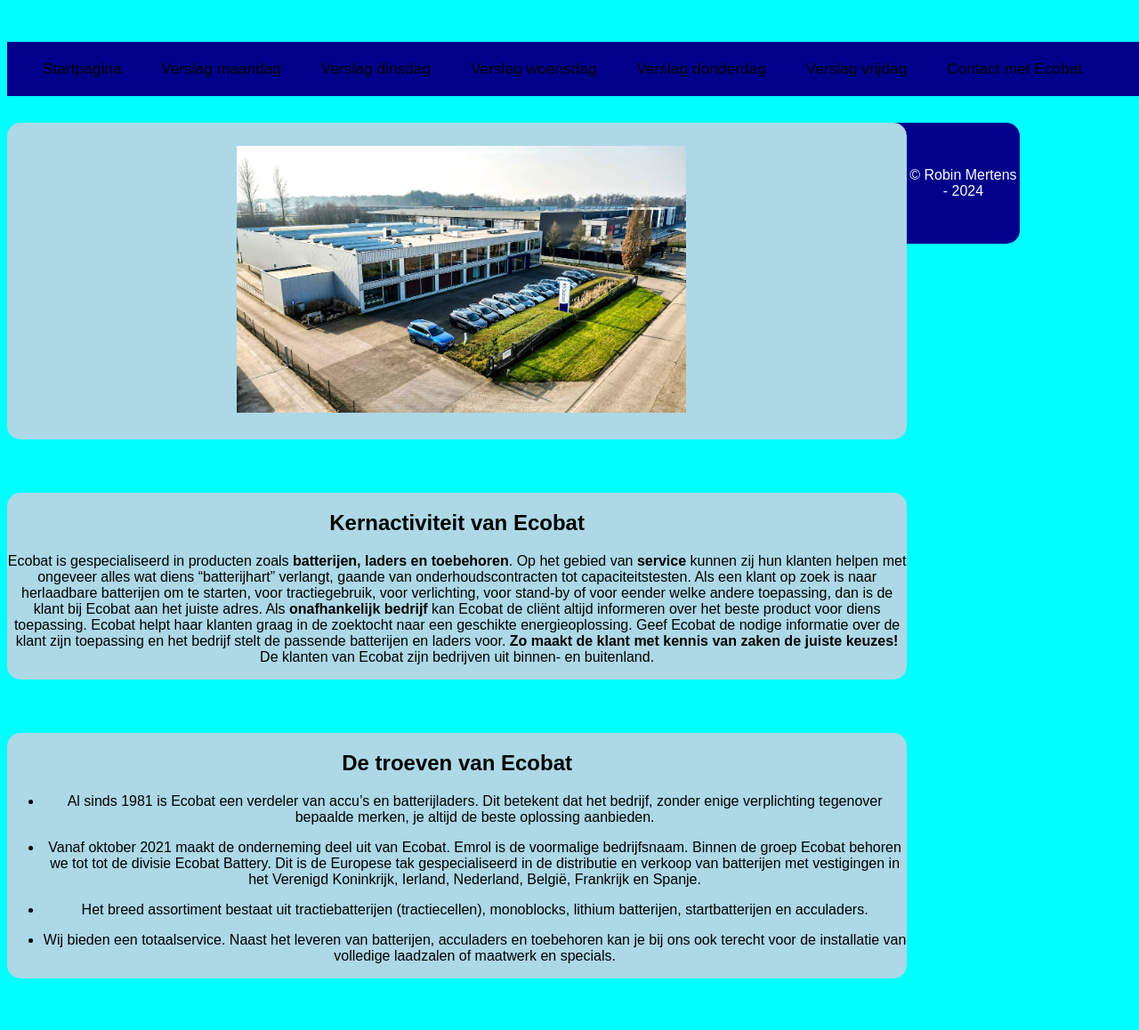
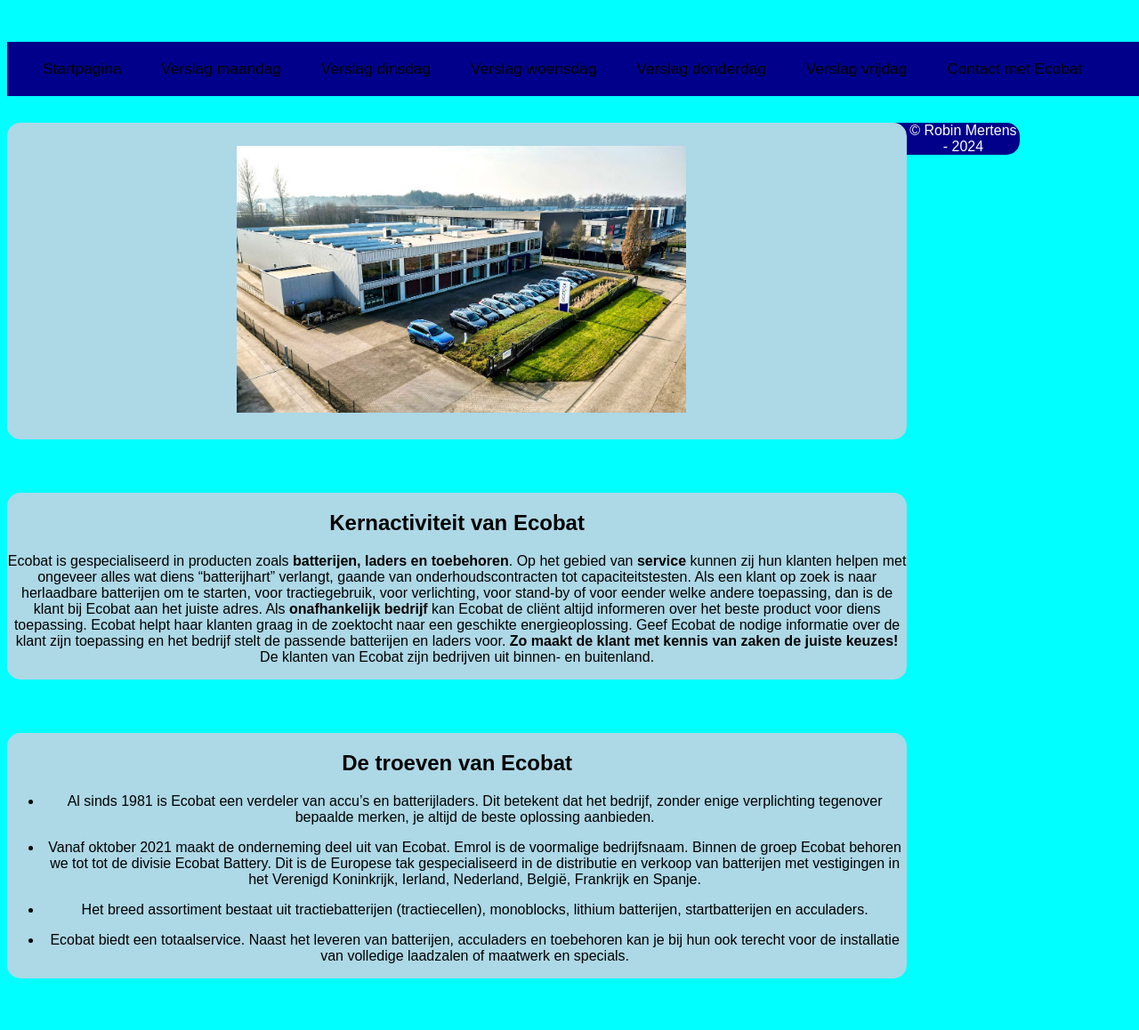
Before and after one commit to RobinM-immalle/RobinM-immalle.github.io, a plain HTML site: page DAGVERSLAGENRobinMertens/index.html in a window 1280 px wide. Shown: the part 89-1247 px from the top of the page at 89% size. Drawn offline with Linux system fonts and the light colour scheme.

Commit message:
wijzigingen9

```diff
--- a/DAGVERSLAGENRobinMertens/index.html
+++ b/DAGVERSLAGENRobinMertens/index.html
@@ -38,7 +38,7 @@
             <li> <p>Al sinds 1981 is Ecobat een verdeler van accu’s en batterijladers. Dit betekent dat het bedrijf, zonder enige verplichting tegenover bepaalde merken, je altijd de beste oplossing aanbieden. <p> </li>
             <li> <p>Vanaf oktober 2021 maakt de onderneming deel uit van Ecobat. Emrol is de voormalige bedrijfsnaam. Binnen de groep Ecobat behoren we tot tot de divisie Ecobat Battery. Dit is de Europese tak gespecialiseerd in de distributie en verkoop van batterijen met vestigingen in het Verenigd Koninkrijk, Ierland, Nederland, België, Frankrijk en Spanje. </p> </li>
             <li> <p> Het breed assortiment bestaat uit tractiebatterijen (tractiecellen), monoblocks, lithium batterijen, startbatterijen en acculaders.</p></li>
-            <li> <p>Wij bieden een totaalservice. Naast het leveren van batterijen, acculaders en toebehoren kan je bij ons ook terecht voor de installatie van volledige laadzalen of maatwerk en specials. </p></li>
+            <li> <p>Ecobat biedt een totaalservice. Naast het leveren van batterijen, acculaders en toebehoren kan je bij hun ook terecht voor de installatie van volledige laadzalen of maatwerk en specials. </p></li>
         </ul>
     </section>
     <section>
--- a/DAGVERSLAGENRobinMertens/opmaak.css
+++ b/DAGVERSLAGENRobinMertens/opmaak.css
@@ -59,7 +59,6 @@ footer{
     color: white;
     border-radius: 15px;
     text-align: center;
-    padding: 50px 0px 50px 0px;
     margin: 30px auto 30px auto
 }
 img{
```
